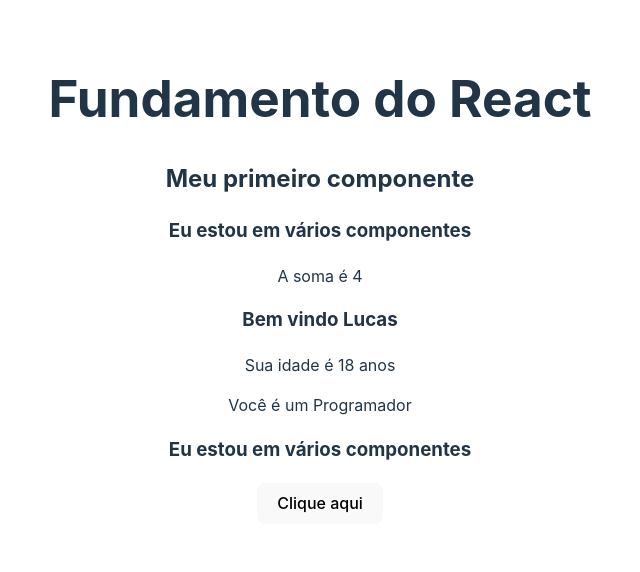
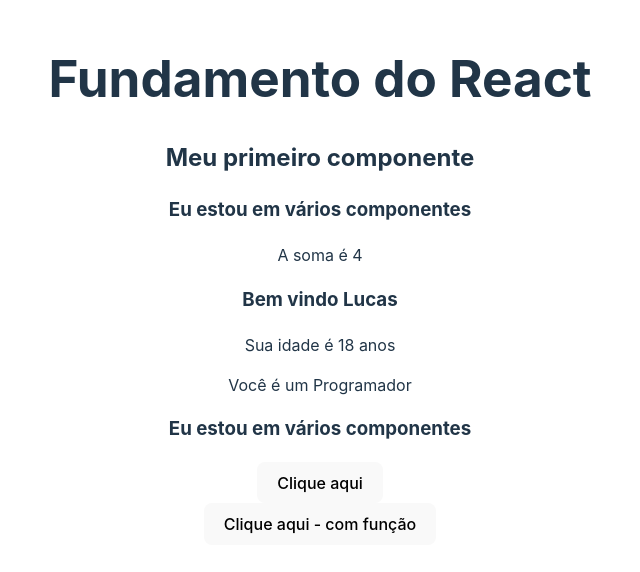
Before and after one commit to Lucassevero06/front-end-udemy, a React (Vite) app in the folder REACT/2_FUNDAMENTOS/fundamentos/: page / in a window 1280 px wide. Shown: the part 120-692 px from the top of the page, without its empty margins (320-960 px from the left). Built offline with nearby package versions, Linux system fonts and the light colour scheme.

Commit message:
eventos com funções em react

```diff
--- a/REACT/2_FUNDAMENTOS/fundamentos/src/components/Events.jsx
+++ b/REACT/2_FUNDAMENTOS/fundamentos/src/components/Events.jsx
@@ -1,11 +1,20 @@
 // Criando eventos
 const Events = () => {
+
+    const handleClick = () => {
+        console.log("função com evento");
+    }
+
   return (
     <div>
         <div>
             <button onClick={() => {
-                console.log("object");
+                console.log("clicou");
             }}>Clique aqui</button>
+        </div>
+        {/* 7 - eventos com função */}
+        <div>
+            <button onClick={handleClick}>Clique aqui - com função</button>
         </div>
     </div>
   )
```
